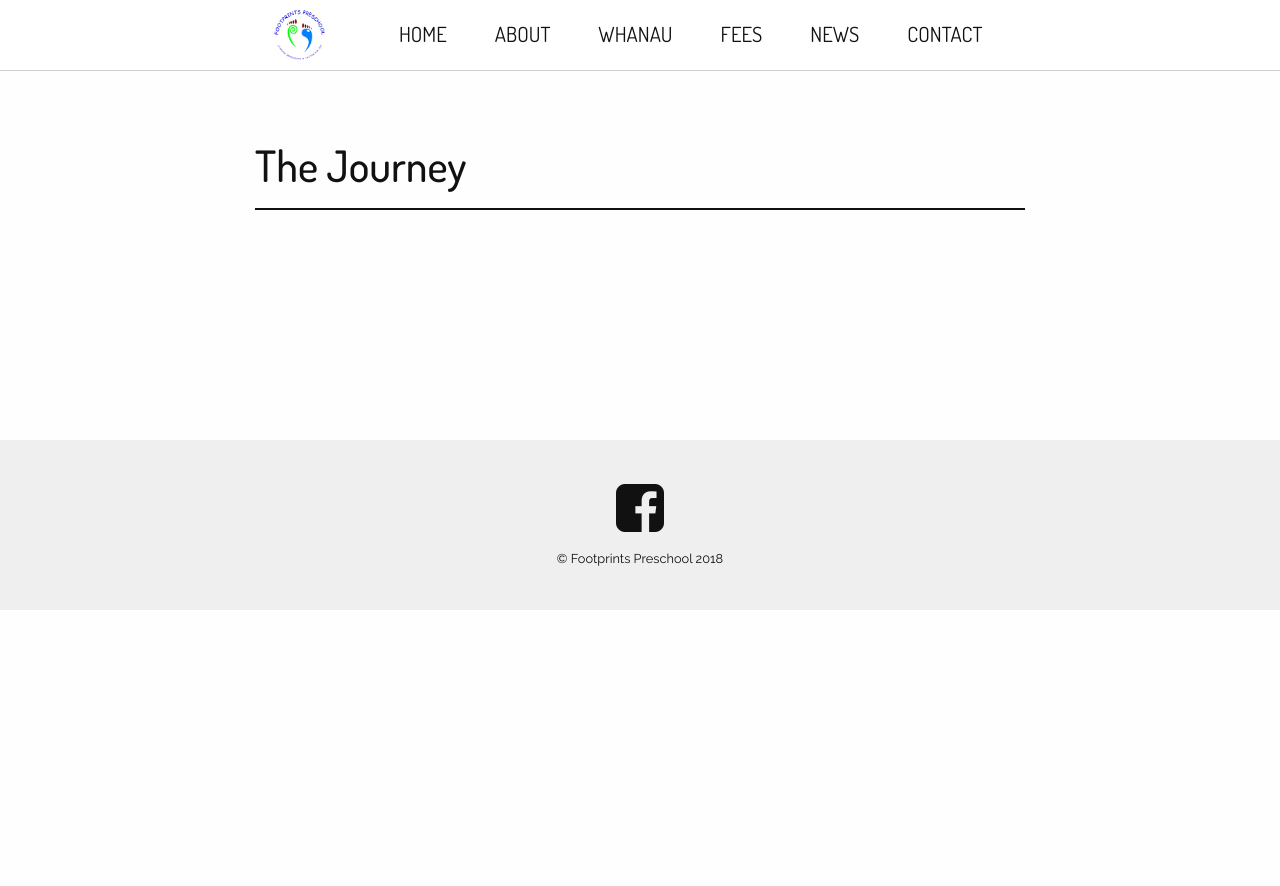
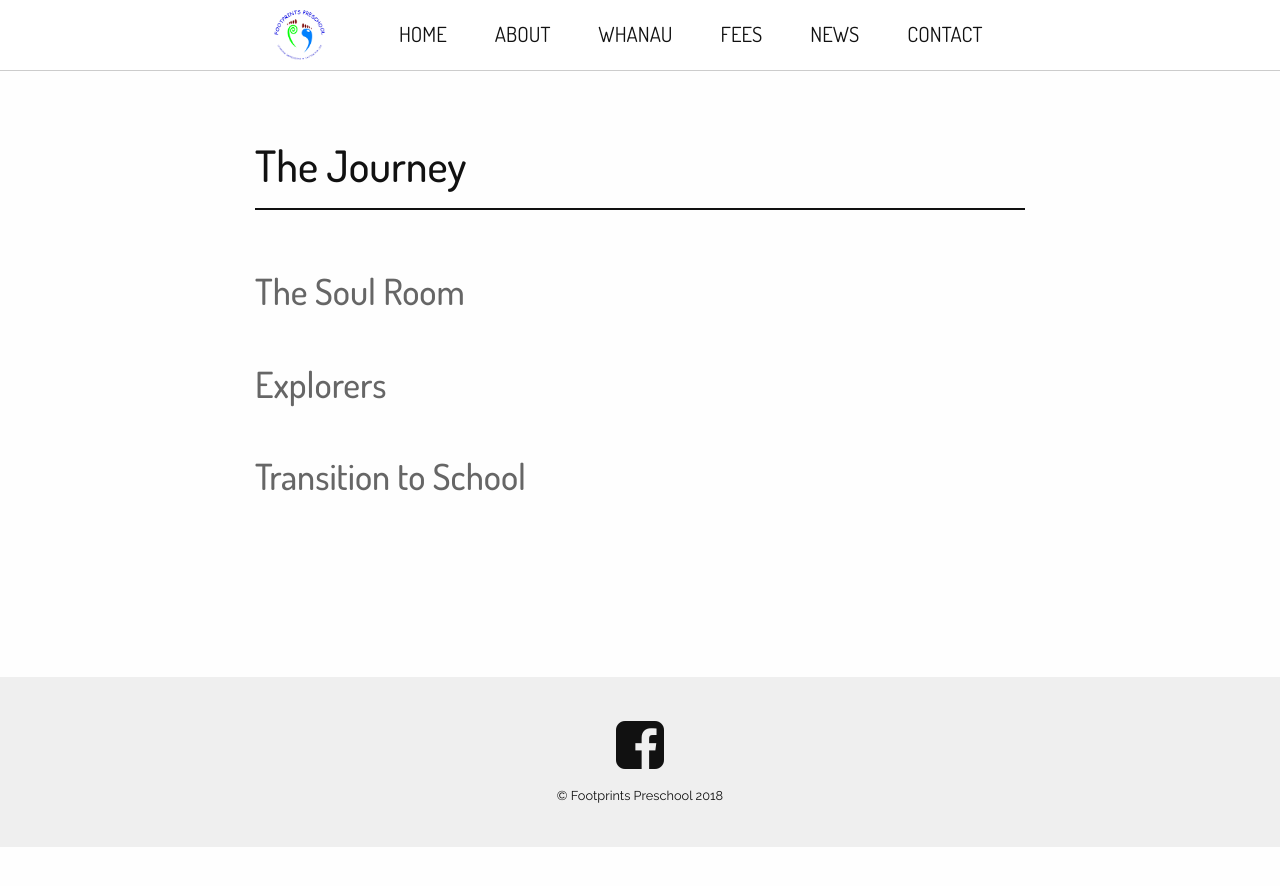
Before and after one commit to viv-b/footprints-preschool, a Jekyll site: the page built from the-journey.html, in a window 1280 px wide. Shown: the top 886 px of the page. Built offline with Jekyll 4.4.1, drawn with Linux system fonts in a browser that asks for light colours; nearby versions of some CDN libraries.

Commit message:
Updated 'the-journey.html' via CloudCannon

```diff
--- a/the-journey.html
+++ b/the-journey.html
@@ -12,7 +12,11 @@ title: The Journey
 
             <div class="large-offset-2 large-8 cell">
                 <div class="editable">
-
+                	<h2>The Soul Room</h2>
+                	<p>&nbsp;</p>
+                	<h2>Explorers</h2>
+                	<p>&nbsp;</p>
+                	<h2>Transition to School</h2>
                 </div>
             </div>
 
```
